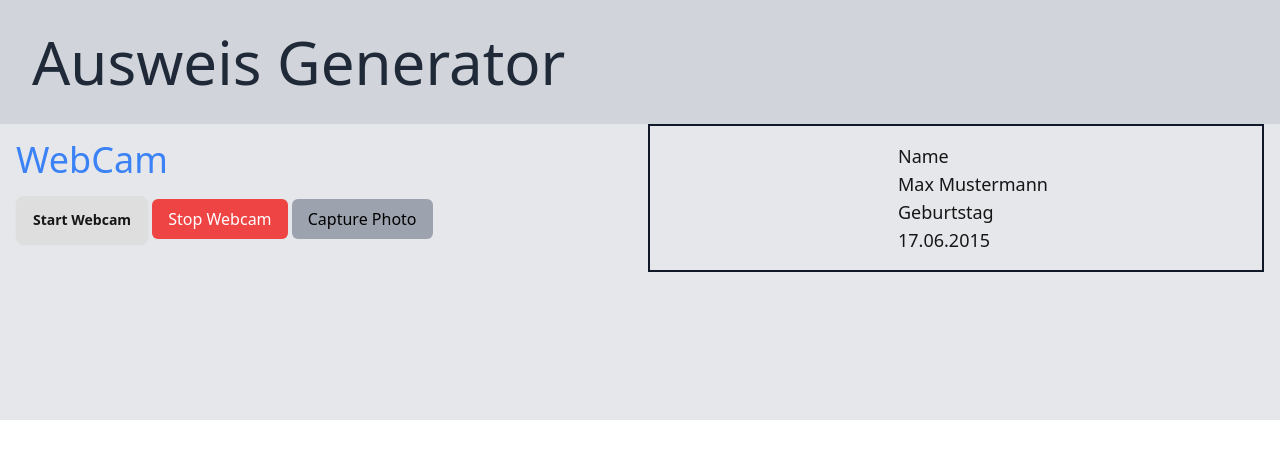
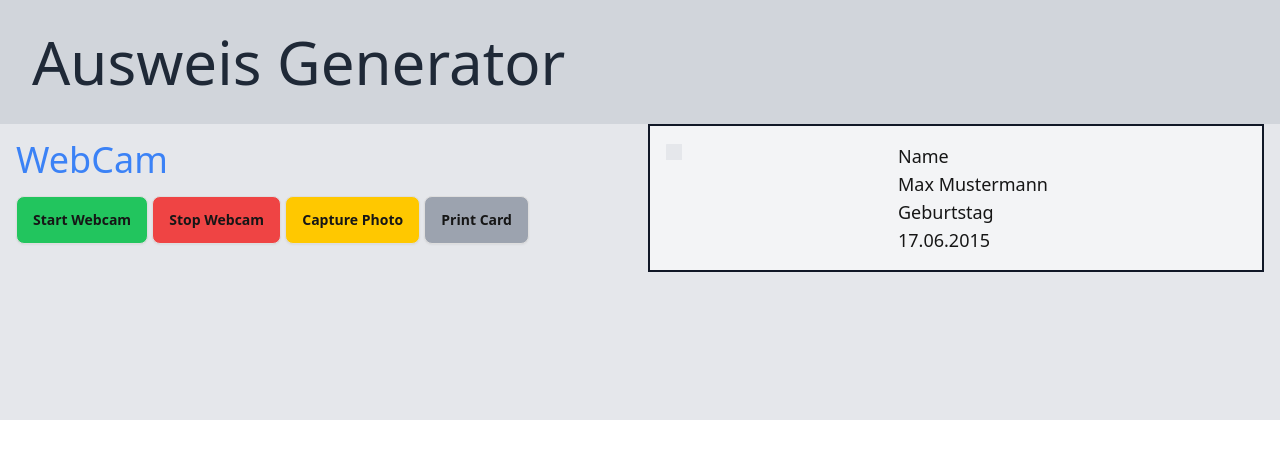
Before and after one commit to stiftungjugendundmedien/ausweis-app, a SvelteKit app: page / in a window 1280 px wide. Shown: the top 458 px of the page. Built offline with nearby package versions, Linux system fonts and the light colour scheme; some icons are missing.

Commit message:
add print-button

```diff
--- a/src/routes/+page.svelte
+++ b/src/routes/+page.svelte
@@ -90,16 +90,17 @@ async function captureScreen() {
 	<div class="grid grid-cols-2 gap-4">
 		<div class="print:hidden">
 			<h1 class="text-4xl text-blue-500 my-4">WebCam</h1>
-			<button class="btn" on:click={startStream} >Start Webcam</button>
-			<button class="bg-red-500 text-white py-2 px-4 rounded-md" on:click={stopStream} >Stop Webcam</button>
-			<button class="bg-gray-400 text-black py-2 px-4 rounded-md" on:click={capturePhoto} id="captureButton">Capture Photo</button>
+			<button class="btn bg-green-500" on:click={startStream} >Start Webcam</button>
+			<button class="btn bg-red-500" on:click={stopStream} >Stop Webcam</button>
+			<button class="btn bg-primary" on:click={capturePhoto} id="captureButton">Capture Photo</button>
+			<button class="btn bg-gray-400" on:click={() => window.print() }>Print Card</button>
 
 			<video class="mt-4 rounded-sm " width="320" height="240" autoplay={true} bind:this={videoRef}></video>
 			<canvas class="mt-4 rounded-sm bg-gray-200 screen:hidden print:hidden" width="320" height="240" bind:this="{canvasRef}"></canvas>
 
 		</div>
 		<div>
-			<div class="grid grid-cols-5 border-2 border-gray-900 border-solid p-4 print:w-[85mm] print:h-[55mm]">
+			<div class="grid grid-cols-5 border-2 border-gray-900 border-solid screen:bg-gray-100 p-4 print:w-[85mm] print:h-[55mm]">
 				<div class="col-span-2">
 					<div class="avatar">
 						<div class="w-24 h-24 overflow-auto touch-auto rounded">
```
